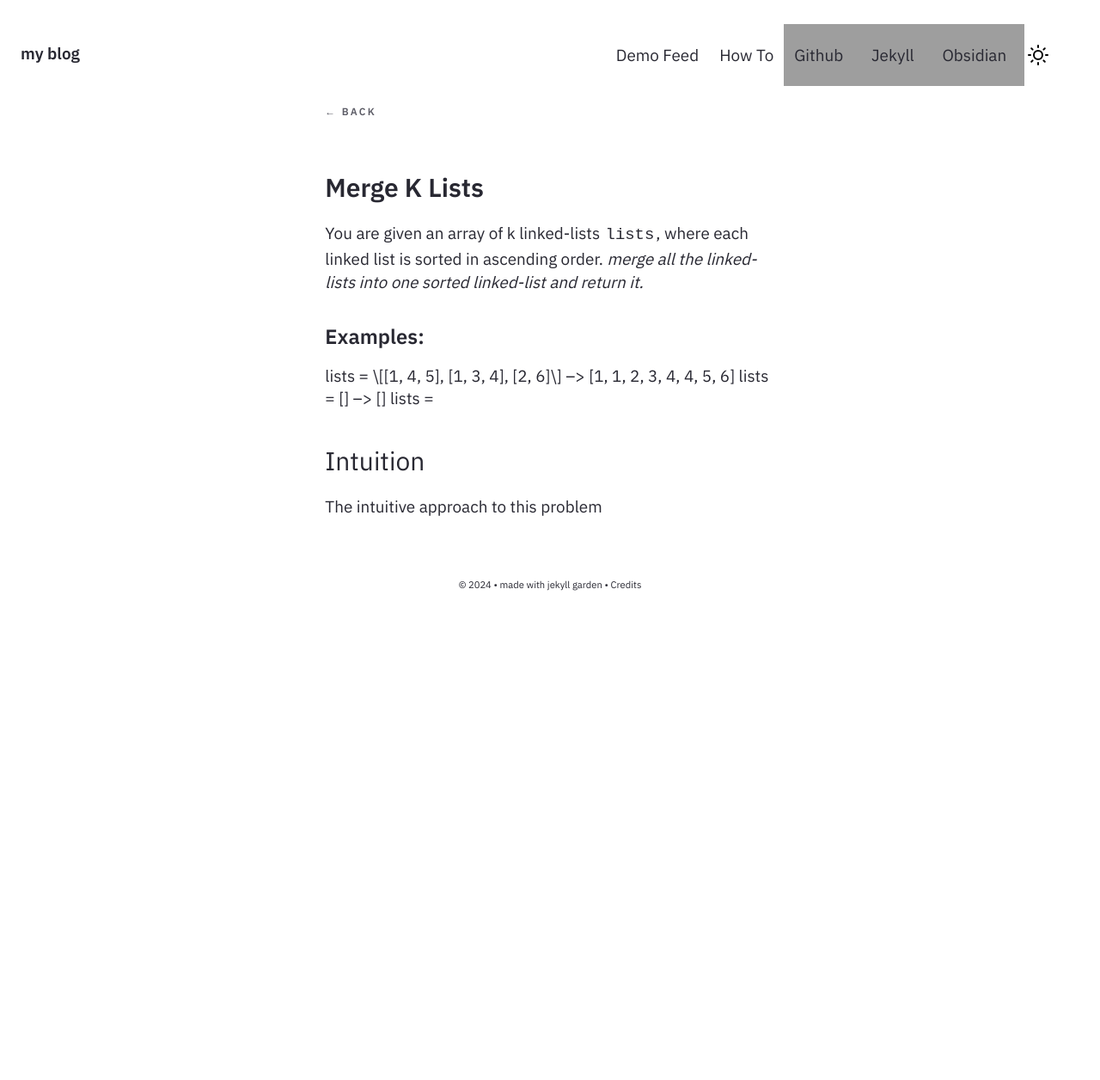
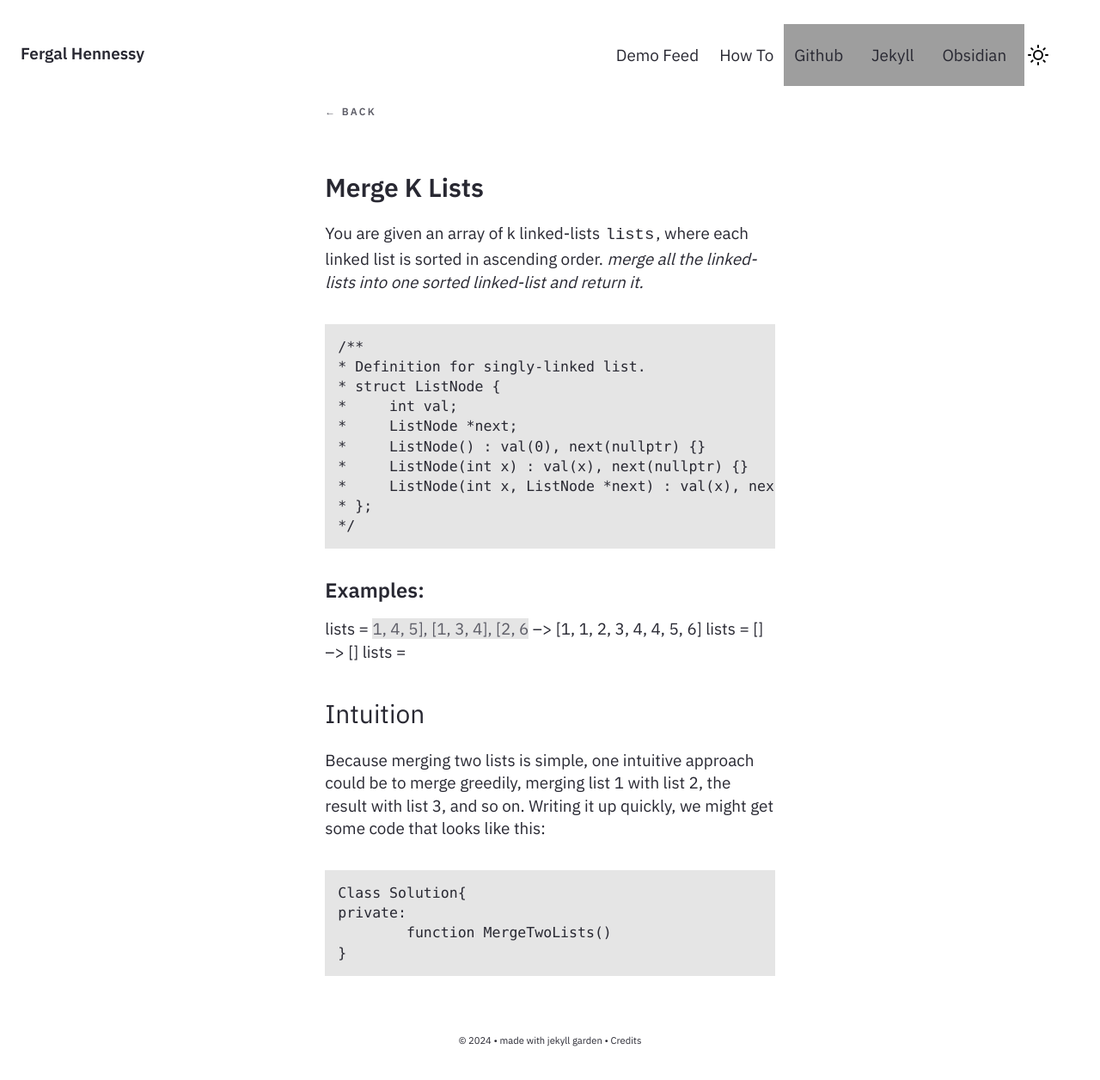
Before and after one commit to FergalHennessy/FergalHennessy.github.io, a Jekyll site: the page built from docs/_notes/Public/(LC1) Merge K Lists.md, in a window 1280 px wide, cut to the strip 0-1259 px from the top of the page. Shown: the top 1256 px of the strip at 86% size. Built offline with Jekyll 4.4.1, drawn with Linux system fonts in a browser that asks for light colours; before the commit the page ends 900 px from its top, so only the background shows below that; grey boxes are pictures that could not be loaded.

Commit message:
changed notes

````diff
--- a/docs/_config.yml
+++ b/docs/_config.yml
@@ -27,7 +27,7 @@ baseurl: ""
 
 # Website Header, Description, Footer year and text.
 # If you are deleting this, make sure you remove it from HTML files too
-heading: my blog # Change this
+heading: Fergal Hennessy # Change this
 content: Obsidian ready Jekyll Theme
 copyright:
   year: © 2024
--- a/docs/_notes/Public/(LC1) Merge K Lists.md
+++ b/docs/_notes/Public/(LC1) Merge K Lists.md
@@ -11,10 +11,30 @@ date: 1/08/2024
 You are given an array of k linked-lists `lists`, where each linked list is sorted in ascending order.
 *merge all the linked-lists into one sorted linked-list and return it.*
 
+```
+/**
+* Definition for singly-linked list.
+* struct ListNode {
+*     int val;
+*     ListNode *next;
+*     ListNode() : val(0), next(nullptr) {}
+*     ListNode(int x) : val(x), next(nullptr) {}
+*     ListNode(int x, ListNode *next) : val(x), next(next) {}
+* };
+*/
+```
+
 #### Examples:
-lists = \\\[\[1, 4, 5], \[1, 3, 4\], \[2, 6\]\\\] -->  \[1, 1, 2, 3, 4, 4, 5, 6\]
+lists = \[\[1, 4, 5\], \[1, 3, 4\], \[2, 6\]\] -->  \[1, 1, 2, 3, 4, 4, 5, 6\]
 lists = \[\] --> \[\]
 lists = \[\[\]\]
 
 ### Intuition
-The intuitive approach to this problem
+Because merging two lists is simple, one intuitive approach could be to merge greedily, merging list 1 with list 2, the result with list 3, and so on. Writing it up quickly, we might get some code that looks like this:
+
+```
+Class Solution{
+private:
+	function MergeTwoLists()
+}
+```
````
